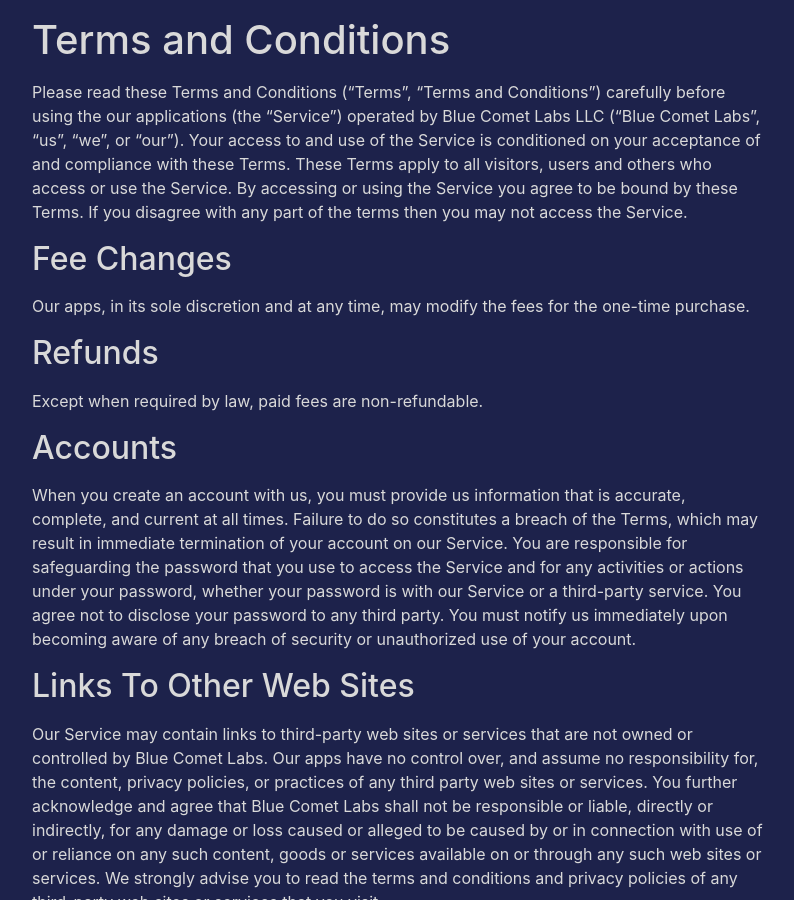
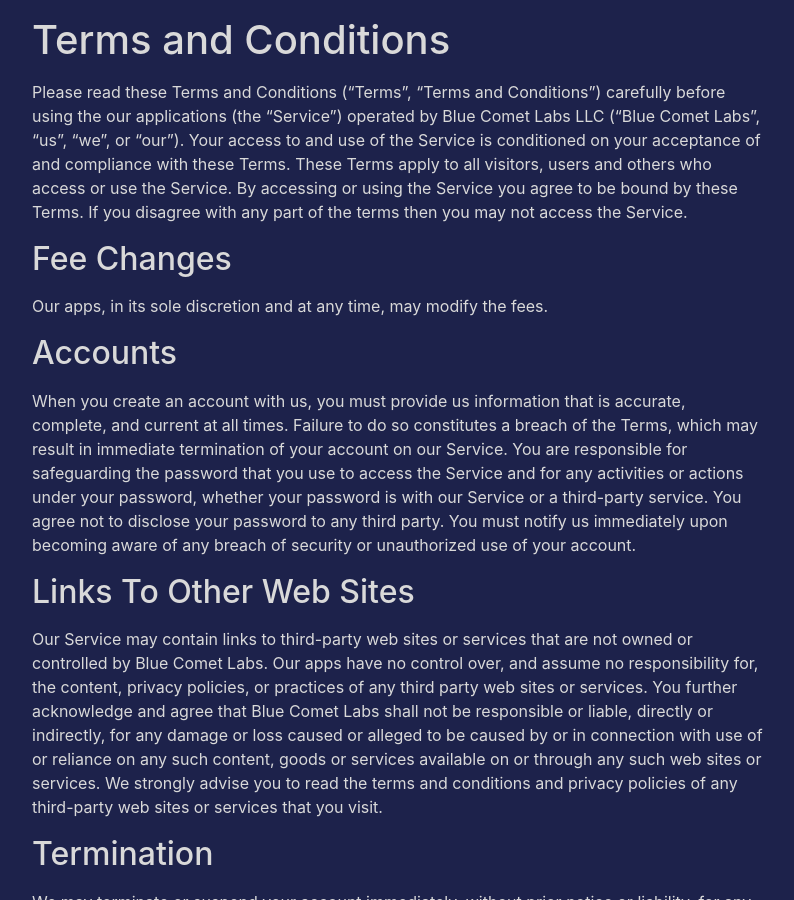
Before and after one commit to bluecometlabs/bluecometlabs.com, a Jekyll site: the page built from pages/terms.md, in a window 1280 px wide and 900 px high. Shown: the whole window, without its empty margins (242-1036 px from the left). Built offline with Jekyll 4.4.1, drawn with Linux system fonts in a browser that asks for light colours; some of the changed text lies outside the part shown.

Commit message:
Update terms

```diff
--- a/pages/terms.md
+++ b/pages/terms.md
@@ -13,11 +13,7 @@ Please read these Terms and Conditions ("Terms", "Terms and Conditions") careful
 
 ## Fee Changes
 
-Our apps, in its sole discretion and at any time, may modify the fees for the one-time purchase.
-
-## Refunds
-
-Except when required by law, paid fees are non-refundable.
+Our apps, in its sole discretion and at any time, may modify the fees.
 
 ## Accounts
 
```
Also changed, not shown: other parts of pages/terms.md (+1 -0 lines).
